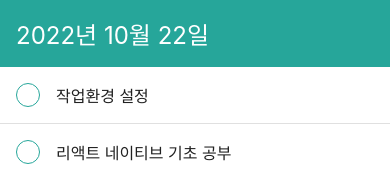
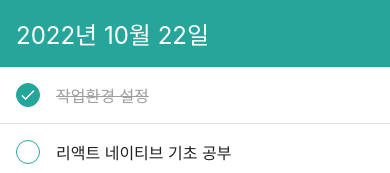
Before and after one commit to dongjay00/react-native-todo-app, a React Native app: screen / in a window 390 px wide. Shown: the top 173 px of the page. Built offline with nearby package versions, Linux system fonts and the light colour scheme.

Commit message:
styling todoItem

```diff
--- a/src/components/TodoItem.js
+++ b/src/components/TodoItem.js
@@ -1,11 +1,17 @@
 import React from 'react';
-import {View, Text, StyleSheet} from 'react-native';
+import {View, Text, StyleSheet, Image} from 'react-native';
 
 function TodoItem({id, text, done}) {
   return (
     <View style={styles.item}>
-      <View style={styles.circle} />
-      <Text style={styles.text}>{text}</Text>
+      <View style={[styles.circle, done && styles.filled]}>
+        {done && (
+          <Image
+            source={require('../assets/icons/check_white/check_white.png')}
+          />
+        )}
+      </View>
+      <Text style={[styles.text, done && styles.lineThrough]}>{text}</Text>
     </View>
   );
 }
@@ -14,6 +20,7 @@
   item: {
     flexDirection: 'row',
     padding: 16,
+    borderBottomColor: '#e0e0e0',
     alignItems: 'center',
   },
   circle: {
@@ -24,11 +31,20 @@
     borderWidth: 1,
     marginRight: 16,
   },
+  filled: {
+    justifyContent: 'center',
+    alignItems: 'center',
+    backgroundColor: '#26a69a',
+  },
   text: {
     flex: 1,
     fontSize: 16,
     color: '#212121',
   },
+  lineThrough: {
+    color: '#9e9e9e',
+    textDecorationLine: 'line-through',
+  },
 });
 
 export default TodoItem;
```
